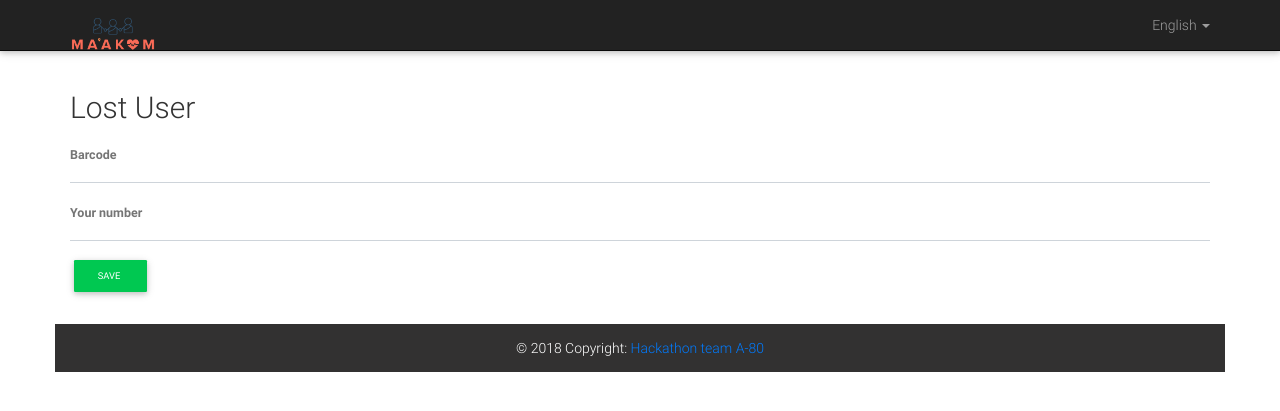
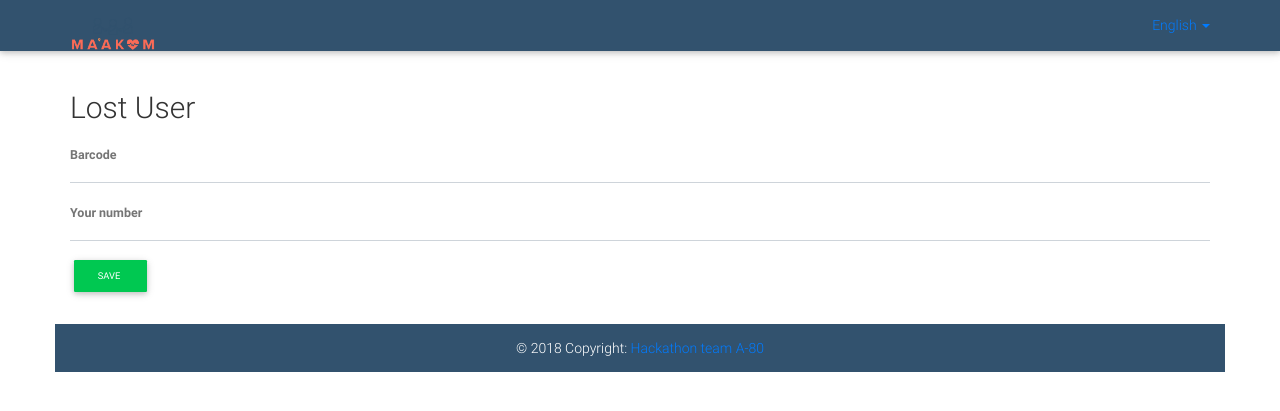
Before and after one commit to hubosh/hackathon, a CodeIgniter app: page /database/index.php/admin/lost_user in a window 1280 px wide. Shown: the top 411 px of the page. Run offline with CodeIgniter, Linux system fonts and the light colour scheme.

Commit message:
new header/footer color

```diff
--- a/application/views/inc/header.php
+++ b/application/views/inc/header.php
@@ -25,7 +25,7 @@
   <script src="<?=base_url();?>assets/js/mdb.min.js"></script>
 
   <div class="navbar-wrapper">
-        <nav class="navbar navbar-static-top navbar-expand-lg navbar-dark navbar-inverse">
+        <nav class="navbar navbar-static-top navbar-expand-lg">
             <div class="container">
                 <div class="navbar-header pull-left">
                     <a class="navbar-brand" href="#"><img class="logo" src="img/logo.png"></a>
--- a/assets/css/style.css
+++ b/assets/css/style.css
@@ -2,6 +2,11 @@ body
 {
     min-height: 300px;
     background:url(../img/back.png) fixed center center fixed;
+}
+
+.navbar
+{
+    background-color: #32526e;
 }
 
 .main_contier
@@ -18,7 +23,7 @@ body
 footer
 {
     margin-top: 2em;
-    background-color: #323131;
+    background-color: #32526e;
     padding: 10px;
     color: white;
     line-height: 2em;
```
